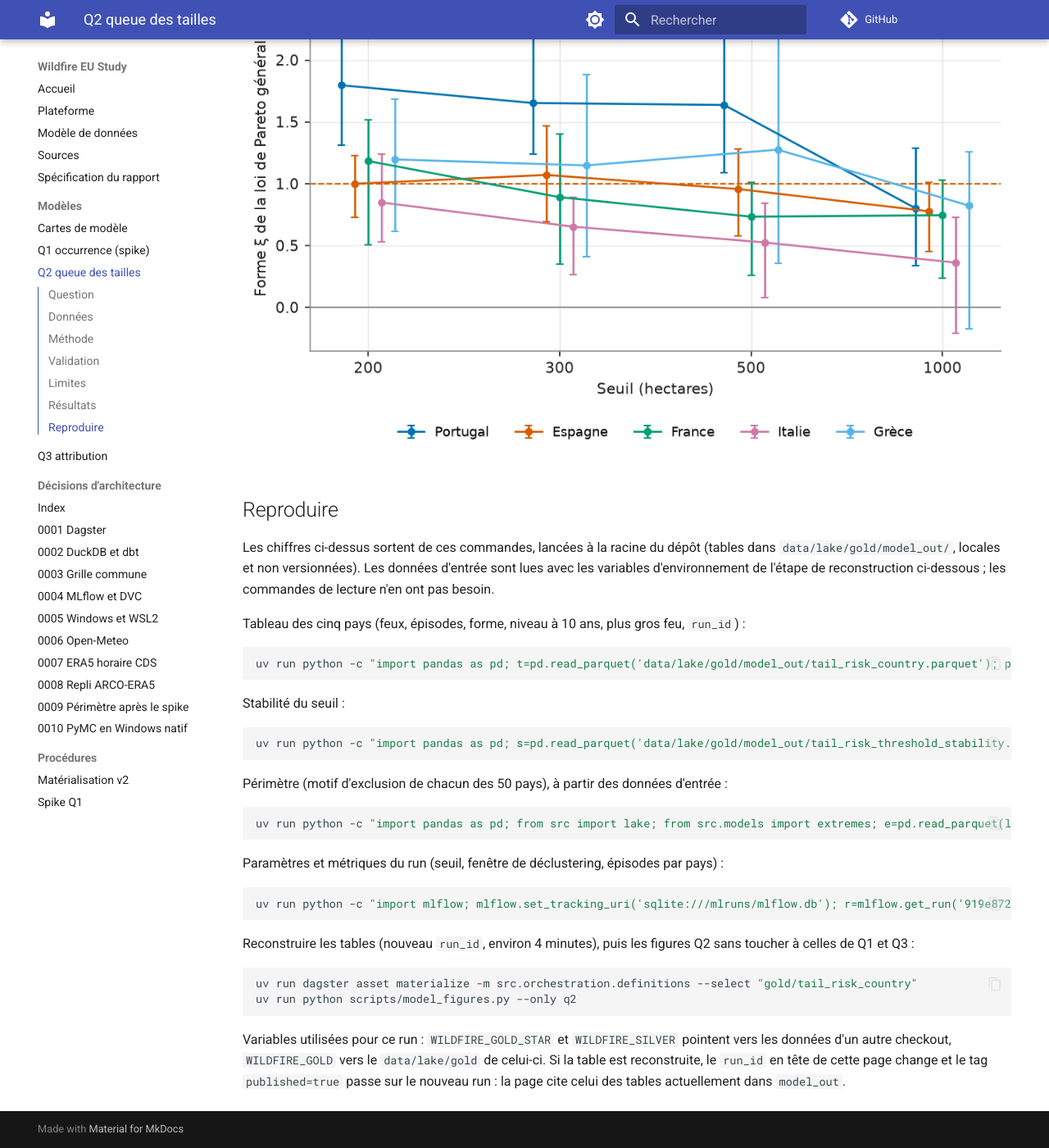
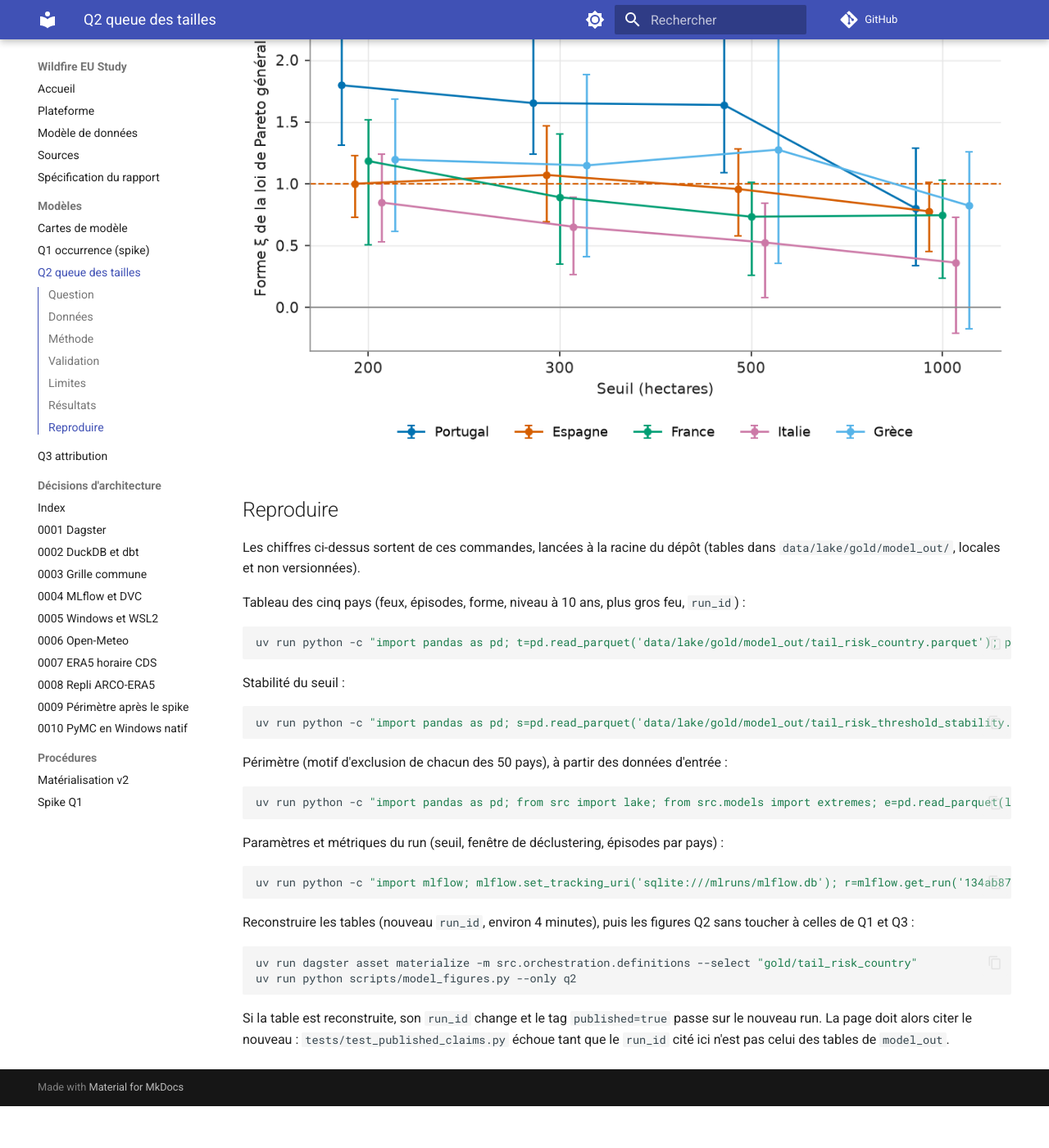
Before and after one commit to MasTristan/wildfire-eu-study, an MkDocs documentation site: the page built from docs/models/q2-tail-risk.md, in a window 1280 px wide and 1400 px high, scrolled down 4975 px. Shown: the whole window at 82% size. Built offline with MkDocs 1.6.1 and Material for MkDocs 9.7.7, drawn with Linux system fonts in a browser that asks for light colours; comment, search, counter and statistics services are not loaded; after the commit the page ends 6324 px from its top, so only the background shows below that; some of the changed text lies outside the part shown.

Commit message:
test(docs): model cards must cite the run of their tables, report text must match the frozen spike outputs

````diff
--- a/docs/models/q2-tail-risk.md
+++ b/docs/models/q2-tail-risk.md
@@ -1,6 +1,6 @@
 # Carte de modèle : Q2, queue des tailles de feux
 
-Run MLflow : `919e872312014525961c955053b1f8b5` (expérience `q2_tail_risk`, run
+Run MLflow : `134ab87a9c8745acb1766a8e34dc94e3` (expérience `q2_tail_risk`, run
 `country_20261109`, tag `published=true`), 2026-11-09. Les tables
 `tail_risk_country`, `tail_risk_levels` et `tail_risk_threshold_stability` portent
 ce `run_id` sur chaque ligne.
@@ -169,9 +169,7 @@
 ## Reproduire
 
 Les chiffres ci-dessus sortent de ces commandes, lancées à la racine du dépôt
-(tables dans `data/lake/gold/model_out/`, locales et non versionnées). Les données
-d'entrée sont lues avec les variables d'environnement de l'étape de reconstruction
-ci-dessous ; les commandes de lecture n'en ont pas besoin.
+(tables dans `data/lake/gold/model_out/`, locales et non versionnées).
 
 Tableau des cinq pays (feux, épisodes, forme, niveau à 10 ans, plus gros feu, `run_id`) :
 
@@ -194,7 +192,7 @@
 Paramètres et métriques du run (seuil, fenêtre de déclustering, épisodes par pays) :
 
 ```bash
-uv run python -c "import mlflow; mlflow.set_tracking_uri('sqlite:///mlruns/mlflow.db'); r=mlflow.get_run('919e872312014525961c955053b1f8b5'); print(r.data.tags['published'], r.data.params, r.data.metrics)"
+uv run python -c "import mlflow; mlflow.set_tracking_uri('sqlite:///mlruns/mlflow.db'); r=mlflow.get_run('134ab87a9c8745acb1766a8e34dc94e3'); print(r.data.tags['published'], r.data.params, r.data.metrics)"
 ```
 
 Reconstruire les tables (nouveau `run_id`, environ 4 minutes), puis les figures Q2 sans
@@ -205,8 +203,6 @@
 uv run python scripts/model_figures.py --only q2
 ```
 
-Variables utilisées pour ce run : `WILDFIRE_GOLD_STAR` et `WILDFIRE_SILVER` pointent
-vers les données d'un autre checkout, `WILDFIRE_GOLD` vers le `data/lake/gold` de
-celui-ci. Si la table est reconstruite, le `run_id` en tête de cette page change et le
-tag `published=true` passe sur le nouveau run : la page cite celui des tables
-actuellement dans `model_out`.
+Si la table est reconstruite, son `run_id` change et le tag `published=true` passe
+sur le nouveau run. La page doit alors citer le nouveau : `tests/test_published_claims.py`
+échoue tant que le `run_id` cité ici n'est pas celui des tables de `model_out`.
````
Also changed, not shown: docs/models/index.md (+2 -2 lines), docs/models/q3-attribution.md (+19 -11 lines), 1 other file.
